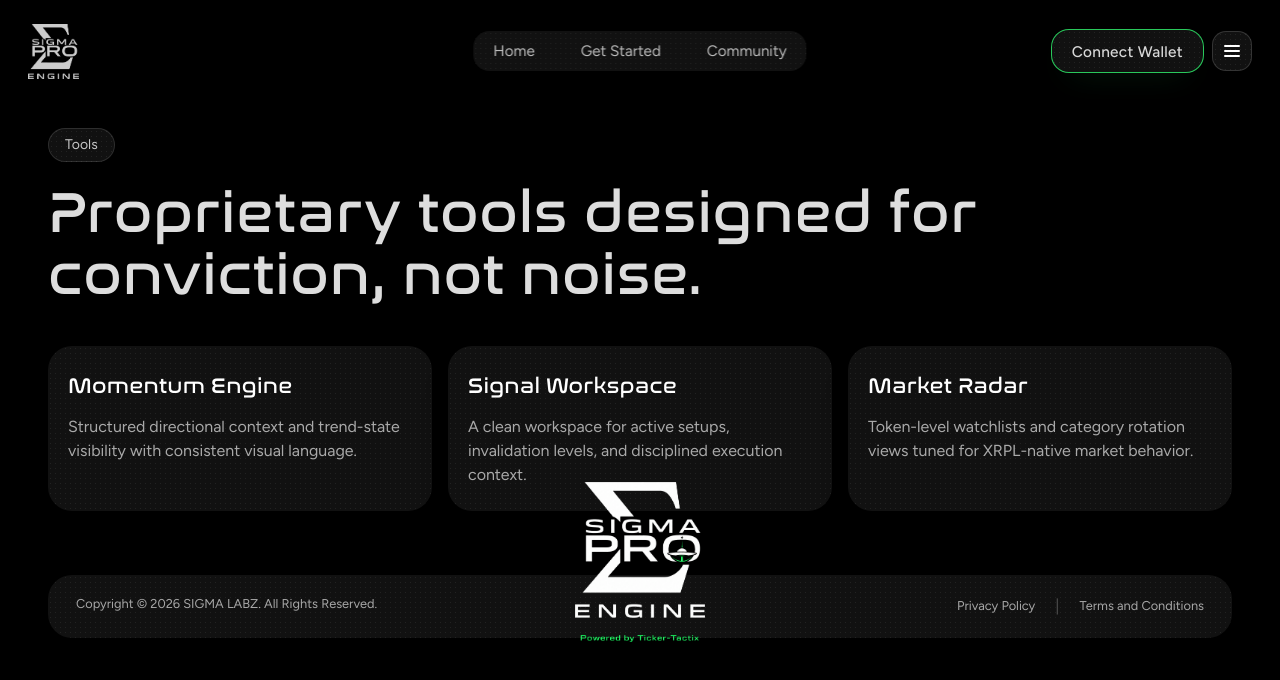
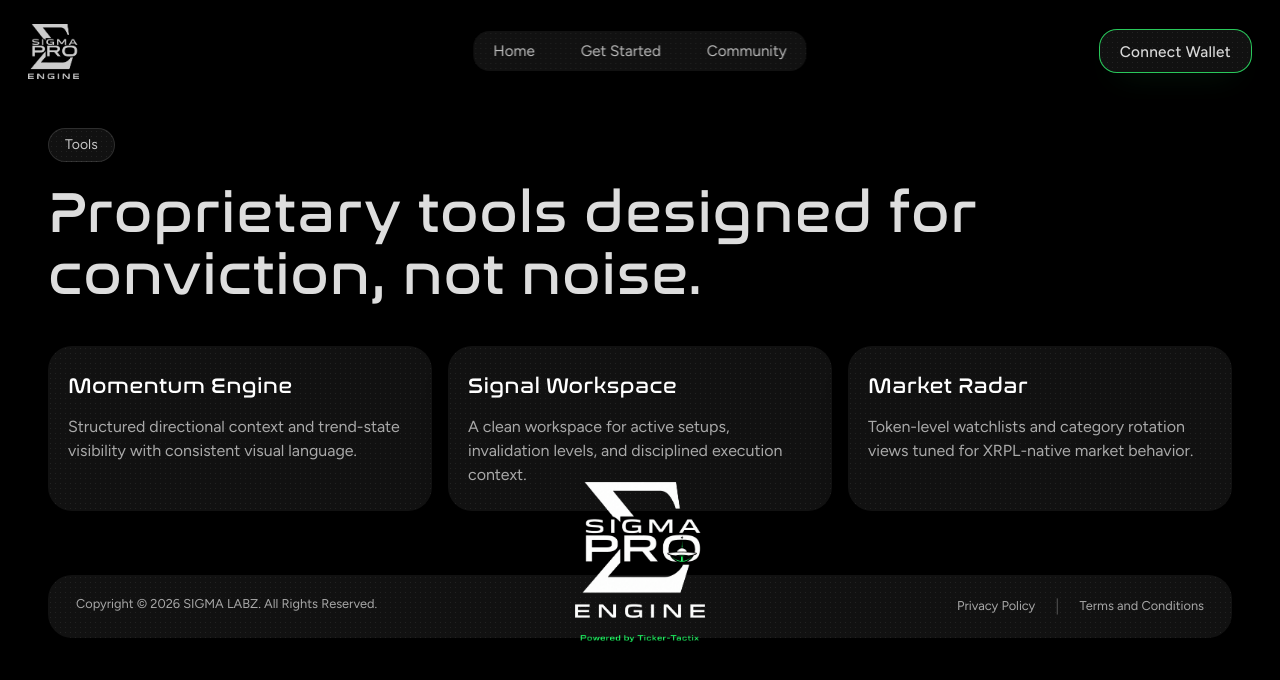
Before and after one commit to salutestoker/sigma-pro-engine, a Next.js app: page /tools in a window 1280 px wide. Shown: the top 680 px of the page. Built offline with nearby package versions, Linux system fonts and the light colour scheme; no server answers.

Commit message:
rm hamburger on desktop

```diff
--- a/components/site/SiteHeader.tsx
+++ b/components/site/SiteHeader.tsx
@@ -109,7 +109,7 @@ export default function SiteHeader({ className }: SiteHeaderProps) {
                         aria-controls="mobile-nav"
                         aria-expanded={menuOpen}
                         aria-label={menuOpen ? 'Close menu' : 'Open menu'}
-                        className="pattern-surface flex h-10 w-10 items-center justify-center rounded-[14px] border border-white/15 bg-[#111111]/82 text-white transition hover:border-white/30 focus-visible:ring-2 focus-visible:ring-[#9446ff] focus-visible:ring-offset-2 focus-visible:ring-offset-black focus-visible:outline-none"
+                        className="pattern-surface flex h-10 w-10 items-center justify-center rounded-[14px] border border-white/15 bg-[#111111]/82 text-white transition hover:border-white/30 focus-visible:ring-2 focus-visible:ring-[#9446ff] focus-visible:ring-offset-2 focus-visible:ring-offset-black focus-visible:outline-none md:hidden"
                         onClick={() => setMenuOpen((prev) => !prev)}
                         type="button"
                     >
```
